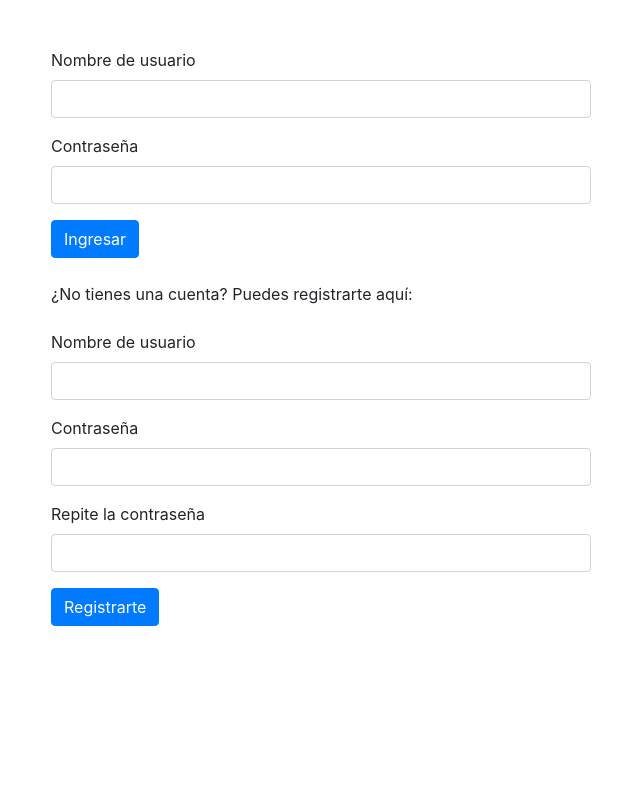
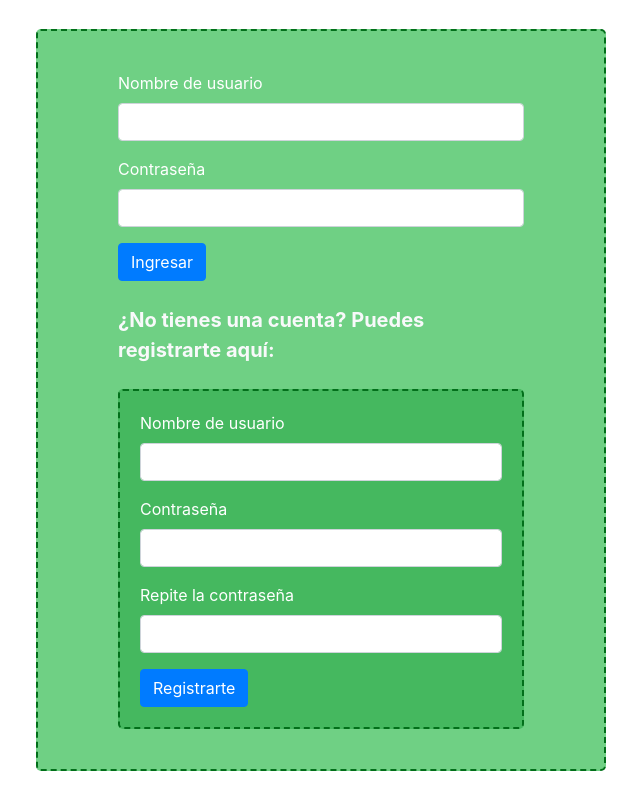
Before and after one commit to EduardoAyora/ComprasListMERN, a React (Create React App) app in the folder client/: page /login in a window 1280 px wide. Shown: the whole page, without its empty margins (319-959 px from the left). Built offline with nearby package versions, Linux system fonts and the light colour scheme.

Commit message:
login css

```diff
--- a/client/src/components/LoginComponent.js
+++ b/client/src/components/LoginComponent.js
@@ -81,9 +81,10 @@ export class LoginComponent extends React.Component {
       messages.push(<span></span>);
     }
     return(
-      <div className="container mt-5 mb-5">
-        <div className="row justify-content-center register">
-          <div className="col-10 col-lg-6 ">
+      <div className="container">
+        <div className="row justify-content-center register align-items-center"
+          id="login-container" >
+          <div className="col-10 col-lg-6" id="login-col">
             <div className="">
               {messages}
               <Form onSubmit={this.handleLogin}>
@@ -104,9 +105,9 @@ export class LoginComponent extends React.Component {
                   <Button type="submit" value="submit" color="primary">Ingresar</Button>
               </Form>
               <div className="mt-4 mb-4">
-                ¿No tienes una cuenta? Puedes registrarte aquí:
+                <span className="lead text-light font-weight-bold">¿No tienes una cuenta? Puedes registrarte aquí:</span>
               </div>
-              <Form onSubmit={this.handleSignup}>
+              <Form onSubmit={this.handleSignup} id="register">
                   <FormGroup>
                       <Label htmlFor="username2">Nombre de usuario</Label>
                       <Input type="text" id="username2" name="username2"
--- a/client/src/index.css
+++ b/client/src/index.css
@@ -11,3 +11,27 @@ code {
   font-family: source-code-pro, Menlo, Monaco, Consolas, 'Courier New',
     monospace;
 }
+
+#login-container {
+  min-height: 100vh;
+}
+
+#login-container label {
+  color: white;
+}
+
+#login-col {
+  padding: 40px 80px;
+  background-color: #6FD084;
+  border-radius: 5px;
+  border: 2px dashed;
+  border-color: #026F1A;
+}
+
+#register {
+  background-color: #45B85F;
+  padding: 20px;
+  border-radius: 5px;
+  border: 2px dashed;
+  border-color: #026F1A;
+}
```
